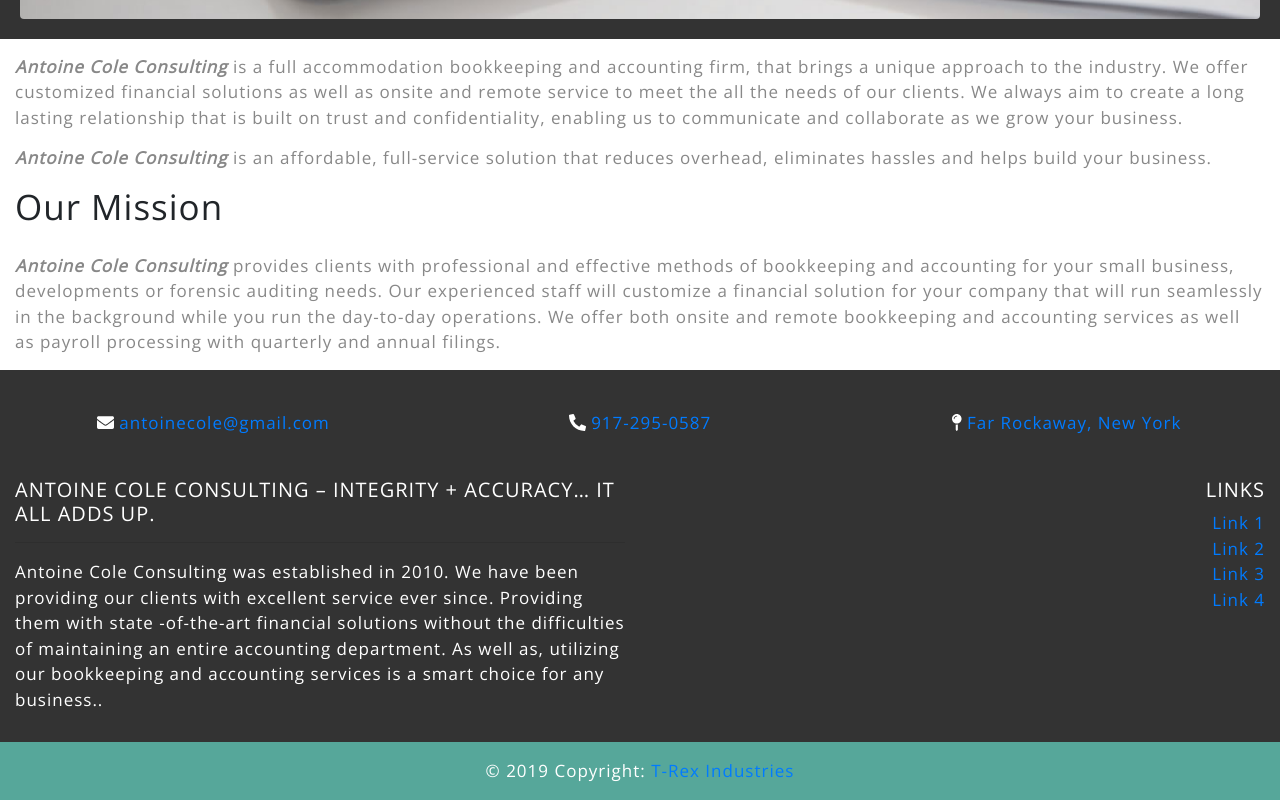
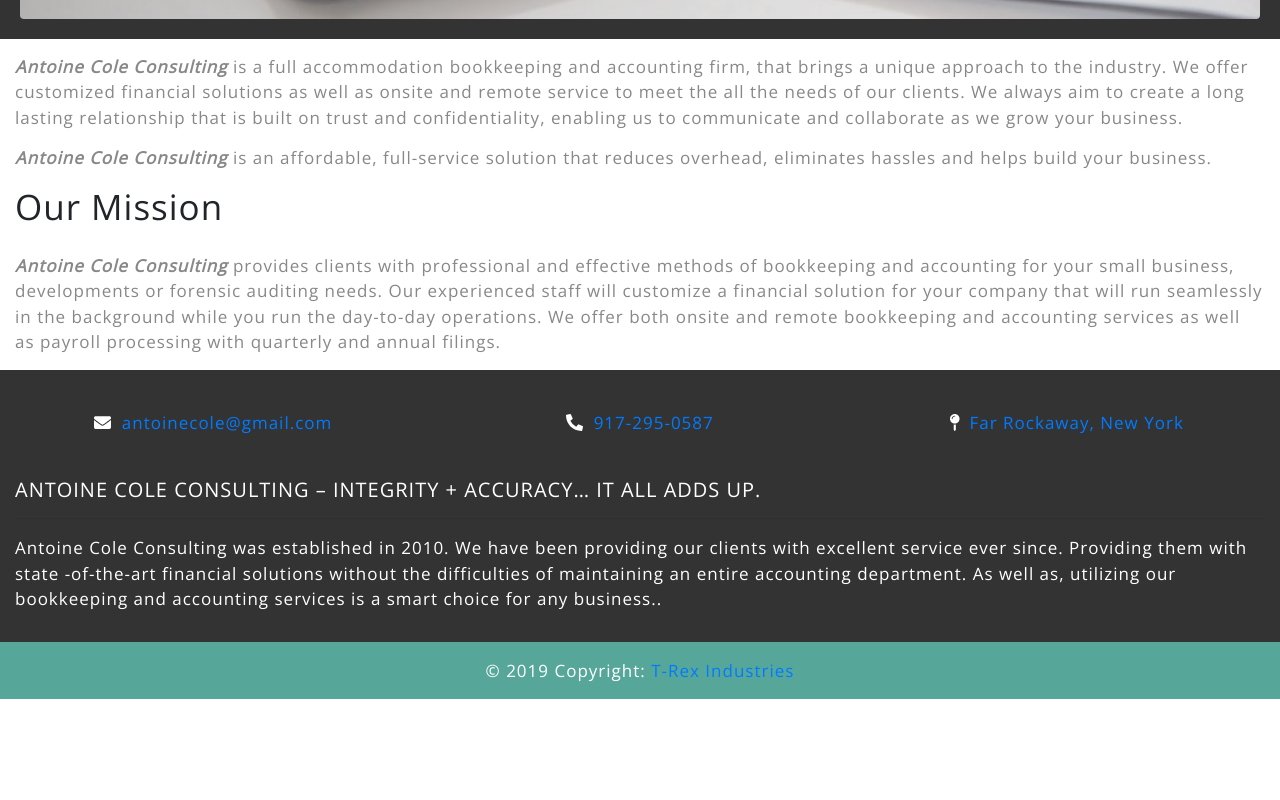
Before and after one commit to papanugget/ac_consulting, a React (Create React App) app: page / in a window 1280 px wide. Shown: the part 785-1585 px from the top of the page. After the commit the page ends 1484 px from the top, so only its background shows below. Built offline with nearby package versions, Linux system fonts and the light colour scheme.

Commit message:
completed header / footer

```diff
--- a/src/components/Footer.js
+++ b/src/components/Footer.js
@@ -6,52 +6,32 @@
         <footer className="footer" id="main-footer">
             <div className="container-fluid">
                 <div className="row text-center"  id="company">
-                    <div className="col-sm">
+                    <div className="col-md">
                     < FontAwesomeIcon icon="envelope"/>  <a href="mailto:antoinecole@gmail.com">antoinecole@gmail.com</a>
                     </div>
-                    <div className="col-sm">
+                    <div className="col-md">
                     < FontAwesomeIcon icon="phone-alt"/>  <a href="tel:19172950587">917-295-0587</a>
                     </div>
-                    <div className="col-sm">
-                    < FontAwesomeIcon icon="map-pin"/>  <a href="https://goo.gl/maps/dLyfu9qHsL4CDBZh8" target="_blank">Far Rockaway, New York</a>
+                    <div className="col-md">
+                    < FontAwesomeIcon icon="map-pin"/>  <a href="https://goo.gl/maps/dLyfu9qHsL4CDBZh8" target="_blank" rel="noopener noreferrer">Far Rockaway, New York</a>
                     </div>
                 </div>
                 <div className="row">
-                    <hr className="hr-styled"/>
+                    <hr/>
                 </div>
                 <div className="row">
-                <div className="col-md">
+                <div className="col-lg">
                     <h5 className="text-uppercase">Antoine Cole Consulting – Integrity + Accuracy… It all adds up.</h5>
                     <hr />
                     <p>Antoine Cole Consulting was established in 2010. We have been providing our clients with excellent service ever since. Providing them with state -of-the-art financial solutions without the difficulties of maintaining an entire accounting department. As well as, utilizing our bookkeeping and accounting services is a smart choice for any business..</p>
 
                 </div>
-                <hr />
-                <div className="col-md text-right">
-                    <h5 className="text-uppercase">Links</h5>
-
-                    <ul className="list-unstyled">
-                    <li>
-                        <a href="#!">Link 1</a>
-                    </li>
-                    <li>
-                        <a href="#!">Link 2</a>
-                    </li>
-                    <li>
-                        <a href="#!">Link 3</a>
-                    </li>
-                    <li>
-                        <a href="#!">Link 4</a>
-                    </li>
-                    </ul>
-
-                </div>
-
+                    <hr />
                 </div>
 
             </div>
             <div className="footer-copyright text-center py-3">© 2019 Copyright:
-                <a href="https://mdbootstrap.com/education/bootstrap/"> T-Rex Industries</a>
+                <a href="https://papanugget.github.io" target="_blank" rel="noopener noreferrer"> T-Rex Industries</a>
             </div>
 
             </footer>
--- a/src/components/SiteNavbar.js
+++ b/src/components/SiteNavbar.js
@@ -48,17 +48,17 @@
                             </NavLink>
                         </NavItem>
                         <NavItem>
-                            <NavLink href="https://instagram.com/come_stay_at_the_rockaways" target="_blank">
+                            <NavLink href="https://instagram.com/come_stay_at_the_rockaways" target="_blank" rel="noopener noreferrer">
                                 <FontAwesomeIcon icon={['fab', 'instagram']}/>
                             </NavLink>
                         </NavItem>
                         <NavItem>
-                            <NavLink href="https://twitter.com" target="_blank">
+                            <NavLink href="https://twitter.com" target="_blank" rel="noopener noreferrer">
                                 <FontAwesomeIcon icon={['fab', 'twitter']}/>
                             </NavLink>
                         </NavItem>
                         <NavItem>
-                            <NavLink href="https://linkedin.com" target="_blank">
+                            <NavLink href="https://linkedin.com" target="_blank" rel="noopener noreferrer">
                                 <FontAwesomeIcon icon={['fab', 'linkedin']}/>
                             </NavLink>
                         </NavItem>
--- a/src/css/style.css
+++ b/src/css/style.css
@@ -174,6 +174,10 @@
     background: #56a79a;
 }
 
+#main-footer svg {
+	margin-right: 5px;
+}
+
 /* PAGE */
 .page {
 	margin-bottom: 40px;
```
